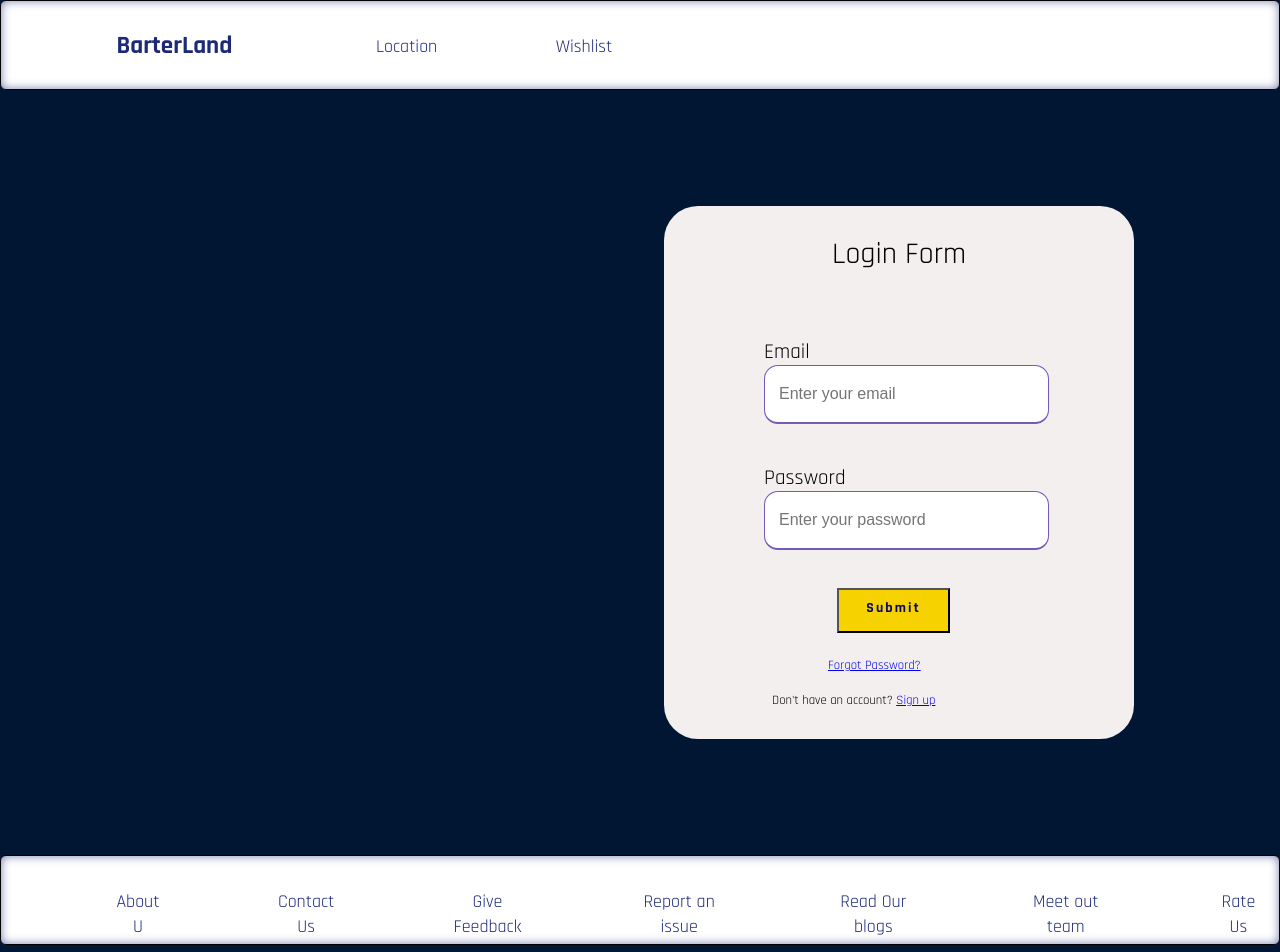
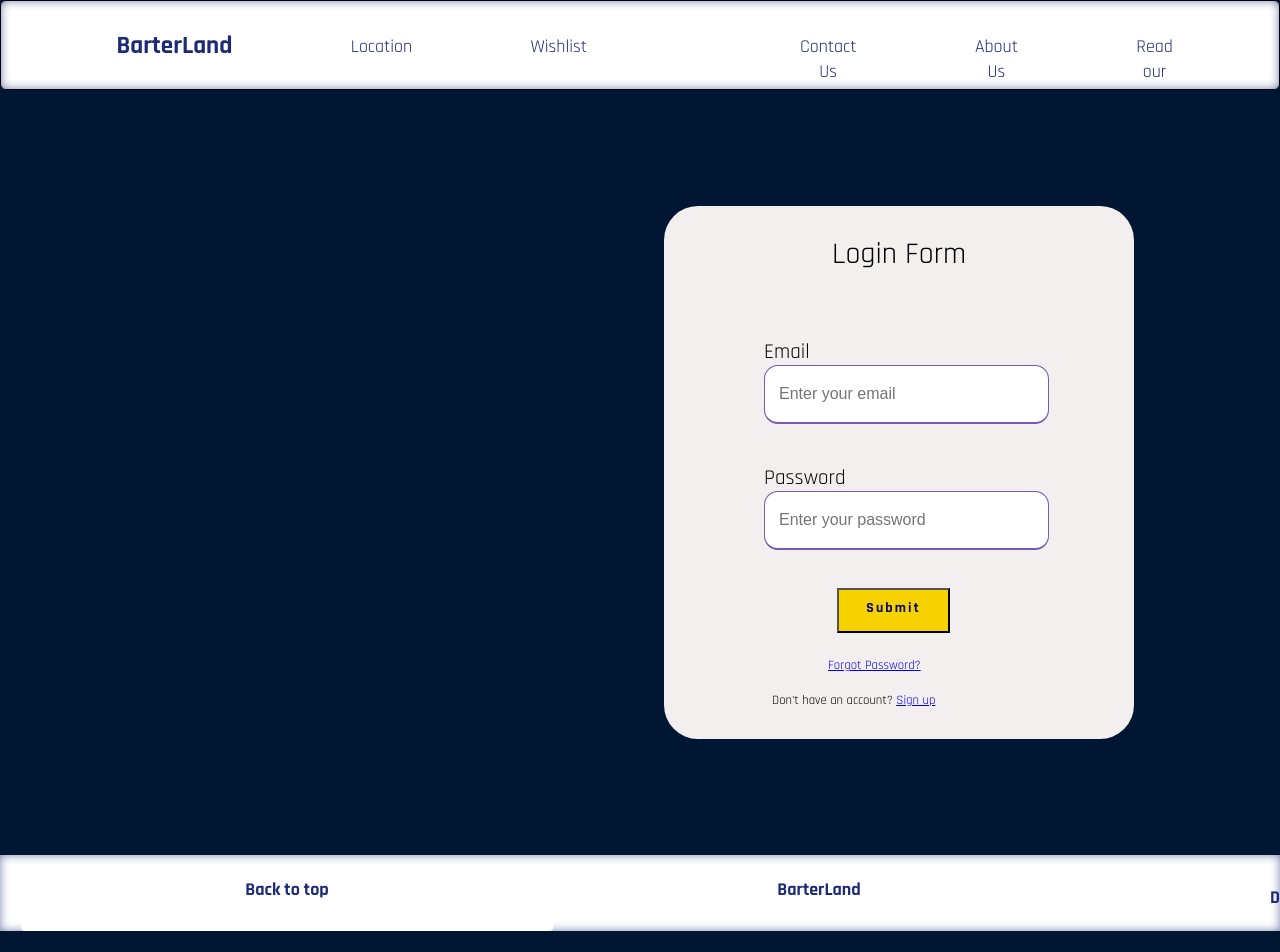
Before and after one commit to HirvaPatel/barterland, a React (Create React App) app: page / in a window 1280 px wide. Shown: the top 952 px of the page. After the commit the page ends 931 px from the top, so only its background shows below. Built offline with nearby package versions, Linux system fonts and the light colour scheme.

Commit message:
Login page Added header and footer

```diff
--- a/src/LoginPage.js
+++ b/src/LoginPage.js
@@ -101,7 +101,7 @@ export default function LoginPage(props) {
             <nav className="box1">
                 <Link to={"/"} ><label className="logo">BarterLand</label> </Link>
             </nav>
-            <nav className="box2">
+            <nav className="box1">
                 {/* <Link to={"/comingsoon"} target="_blank" rel="noopener noreferrer" > <label>Location</label> </Link> */}
                 <Link to={"/comingsoon"} > <label>Location</label> </Link>
             </nav>
@@ -111,6 +111,18 @@ export default function LoginPage(props) {
             <nav className="box1">
                 <Link to={"/comingsoon"} state={{ data: props.userData }}></Link>
             </nav>
+            <nav className="box1">
+               <Link to={"/comingsoon"} ><label>Contact Us</label></Link>
+           </nav>
+           <nav className="box1">
+               <Link to={"/comingsoon"} ><label>About Us</label></Link>
+           </nav>
+           <nav className="box1">
+               <Link to={"/comingsoon"} ><label>Read our Blog</label></Link>
+           </nav>
+           <nav className="box1">
+               <Link to={"/comingsoon"} ><label>Rate Us</label></Link>
+           </nav>
         </nav>
     </header>
         <title> Login Form </title>
@@ -143,32 +155,6 @@ export default function LoginPage(props) {
           </nav>
         </nav>
         <footer>
-                <nav>
-
-                    <nav className="container3">
-                        <nav className="box3">
-                            <Link to={"/comingsoon"} ><label>About U</label></Link>
-                        </nav>
-                        <nav className="box3">
-                            <Link to={"/comingsoon"} ><label>Contact Us</label></Link>
-                        </nav>
-                        <nav className="box3">
-                            <Link to={"/comingsoon"} ><label>Give Feedback</label></Link>
-                        </nav>
-                        <nav className="box3">
-                            <Link to={"/comingsoon"} ><label>Report an issue</label></Link>
-                        </nav>
-                        <nav className="box3">
-                            <Link to={"/comingsoon"} ><label>Read Our blogs</label></Link>
-                        </nav>
-                        <nav className="box3">
-                            <Link to={"/comingsoon"} ><label>Meet out team</label></Link>
-                        </nav>
-                        <nav className="box3">
-                            <Link to={"/comingsoon"} ><label>Rate Us</label></Link>
-                        </nav>
-                    </nav>
-                </nav>
                 <nav className="container4">
                     <nav className="backtotop">
                         <Link to={"/home"} ><label>Back to top</label></Link>
```
